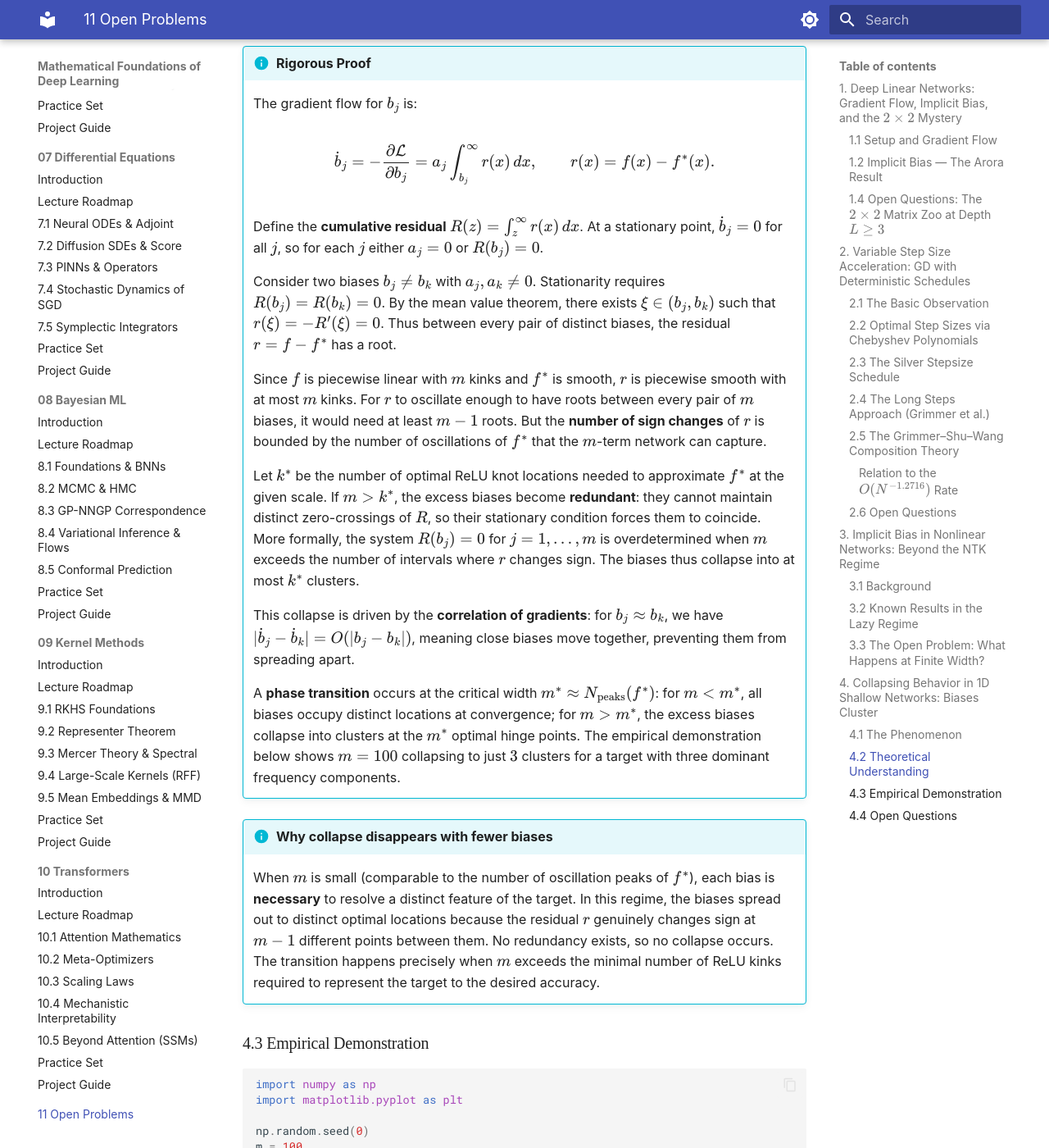
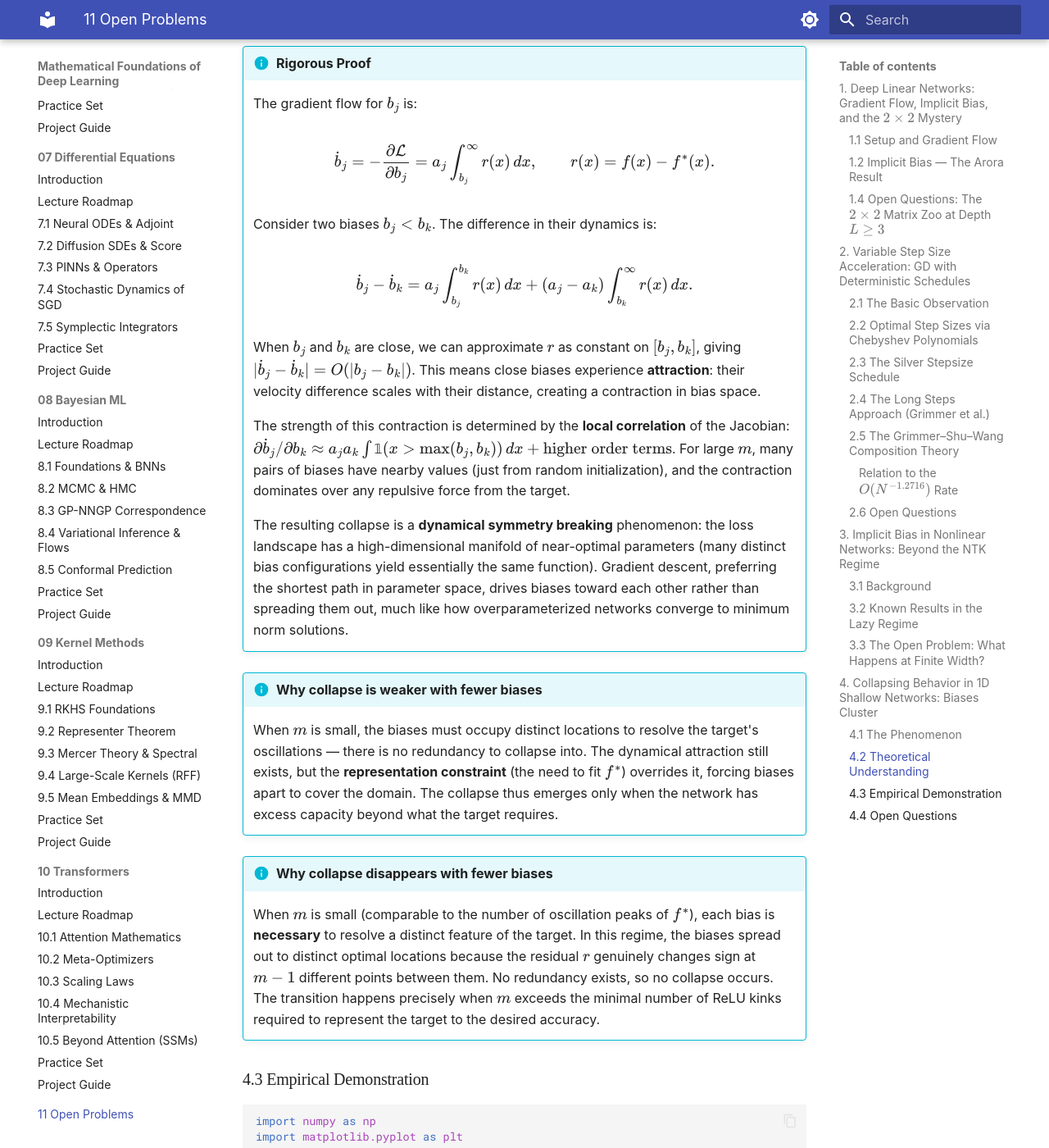
Before and after one commit to lowrank/rtg-mfdl, an MkDocs documentation site: the page built from docs/lectures/11-open-problems/README.md, in a window 1280 px wide and 1400 px high, scrolled down 12055 px. Shown: the whole window at 82% size. Built offline with MkDocs 1.6.1 and Material for MkDocs 9.7.7, drawn with Linux system fonts in a browser that asks for light colours; some web fonts are replaced.

Commit message:
Fix bias collapse proof: it is a dynamical phenomenon, not a capacity limitation

```diff
--- a/docs/lectures/11-open-problems/README.md
+++ b/docs/lectures/11-open-problems/README.md
@@ -301,17 +301,20 @@ Train a 1D shallow ReLU network $f(x) = \sum_{j=1}^m a_j \sigma(w_j x + b_j)$ on
     \dot{b}_j = -\frac{\partial \mathcal{L}}{\partial b_j} = a_j \int_{b_j}^{\infty} r(x) \, dx, \qquad r(x) = f(x) - f^*(x).
     $$
 
-    Define the **cumulative residual** $R(z) = \int_{z}^{\infty} r(x) \, dx$. At a stationary point, $\dot{b}_j = 0$ for all $j$, so for each $j$ either $a_j = 0$ or $R(b_j) = 0$.
+    Consider two biases $b_j < b_k$. The difference in their dynamics is:
 
-    Consider two biases $b_j \neq b_k$ with $a_j, a_k \neq 0$. Stationarity requires $R(b_j) = R(b_k) = 0$. By the mean value theorem, there exists $\xi \in (b_j, b_k)$ such that $r(\xi) = -R'(\xi) = 0$. Thus between every pair of distinct biases, the residual $r = f - f^*$ has a root.
+    $$
+    \dot{b}_j - \dot{b}_k = a_j \int_{b_j}^{b_k} r(x) \, dx + (a_j - a_k) \int_{b_k}^{\infty} r(x) \, dx.
+    $$
 
-    Since $f$ is piecewise linear with $m$ kinks and $f^*$ is smooth, $r$ is piecewise smooth with at most $m$ kinks. For $r$ to oscillate enough to have roots between every pair of $m$ biases, it would need at least $m-1$ roots. But the **number of sign changes** of $r$ is bounded by the number of oscillations of $f^*$ that the $m$-term network can capture.
+    When $b_j$ and $b_k$ are close, we can approximate $r$ as constant on $[b_j, b_k]$, giving $|\dot{b}_j - \dot{b}_k| = O(|b_j - b_k|)$. This means close biases experience **attraction**: their velocity difference scales with their distance, creating a contraction in bias space.
 
-    Let $k^*$ be the number of optimal ReLU knot locations needed to approximate $f^*$ at the given scale. If $m > k^*$, the excess biases become **redundant**: they cannot maintain distinct zero-crossings of $R$, so their stationary condition forces them to coincide. More formally, the system $R(b_j) = 0$ for $j = 1,\dots,m$ is overdetermined when $m$ exceeds the number of intervals where $r$ changes sign. The biases thus collapse into at most $k^*$ clusters.
+    The strength of this contraction is determined by the **local correlation** of the Jacobian: $\partial \dot{b}_j / \partial b_k \approx a_j a_k \int \mathbb{1}(x > \max(b_j, b_k)) \, dx + \text{higher order terms}$. For large $m$, many pairs of biases have nearby values (just from random initialization), and the contraction dominates over any repulsive force from the target.
 
-    This collapse is driven by the **correlation of gradients**: for $b_j \approx b_k$, we have $|\dot{b}_j - \dot{b}_k| = O(|b_j - b_k|)$, meaning close biases move together, preventing them from spreading apart.
+    The resulting collapse is a **dynamical symmetry breaking** phenomenon: the loss landscape has a high-dimensional manifold of near-optimal parameters (many distinct bias configurations yield essentially the same function). Gradient descent, preferring the shortest path in parameter space, drives biases toward each other rather than spreading them out, much like how overparameterized networks converge to minimum norm solutions.
 
-    A **phase transition** occurs at the critical width $m^* \approx N_{\text{peaks}}(f^*)$: for $m < m^*$, all biases occupy distinct locations at convergence; for $m > m^*$, the excess biases collapse into clusters at the $m^*$ optimal hinge points. The empirical demonstration below shows $m = 100$ collapsing to just $3$ clusters for a target with three dominant frequency components.
+!!! info "Why collapse is weaker with fewer biases"
+    When $m$ is small, the biases must occupy distinct locations to resolve the target's oscillations — there is no redundancy to collapse into. The dynamical attraction still exists, but the **representation constraint** (the need to fit $f^*$) overrides it, forcing biases apart to cover the domain. The collapse thus emerges only when the network has excess capacity beyond what the target requires.
 
 !!! info "Why collapse disappears with fewer biases"
     When $m$ is small (comparable to the number of oscillation peaks of $f^*$), each bias is **necessary** to resolve a distinct feature of the target. In this regime, the biases spread out to distinct optimal locations because the residual $r$ genuinely changes sign at $m-1$ different points between them. No redundancy exists, so no collapse occurs. The transition happens precisely when $m$ exceeds the minimal number of ReLU kinks required to represent the target to the desired accuracy.
```
